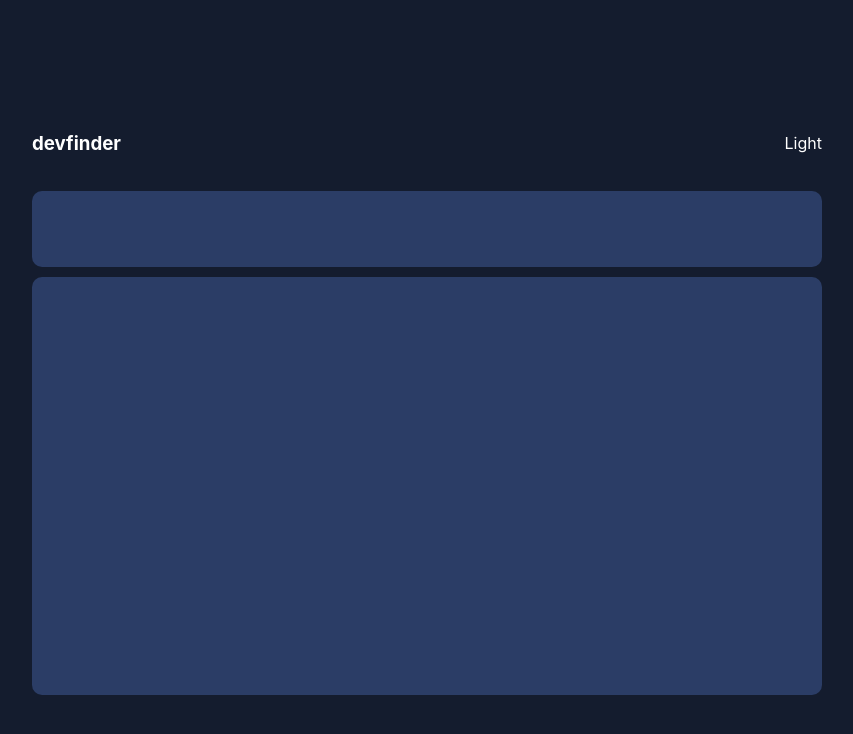
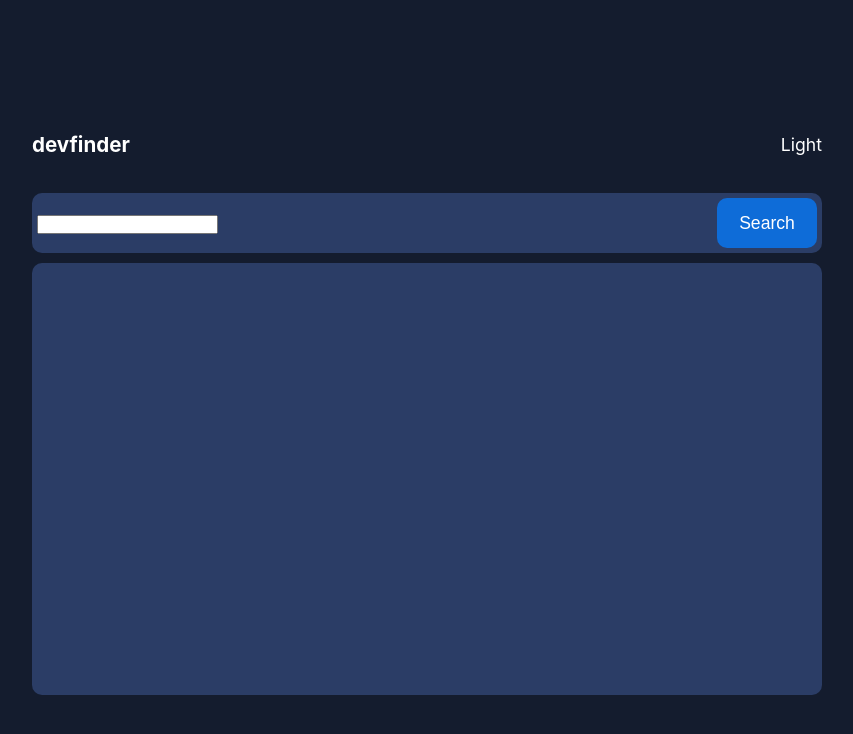
Before and after one commit to OthankQ/github-users, a Next.js app: page / in a window 1280 px wide. Shown: the top 734 px of the page, without its empty margins (213-1066 px from the left). Built offline with nearby package versions, Linux system fonts and the light colour scheme.

Commit message:
add search bar input and button

```diff
--- a/components/SearchBarContainer.tsx
+++ b/components/SearchBarContainer.tsx
@@ -3,16 +3,34 @@ import styled from 'styled-components';
 
 const StyledSearchBarContainer = styled.div`
   width: 100%;
-  height: 80px;
+  height: 60px;
   display: flex;
   justify-content: space-between;
+  align-items: center;
   background-color: #2b3d66;
   border-radius: 10px;
+  padding: 5px;
+
+  .btn-search {
+      min-width: 100px;
+      height: 50px;
+      color: white;
+      border: none;
+      border-radius: 10px;
+      font-size: 1.1rem;
+      background-color: hsl(212,88%,45%);
+  }
 `;
 
 export default function SearchBarContainer() {
   return (
     <StyledSearchBarContainer>
+        <div className="search-input">
+            <input type="text" />
+        </div>
+        <div className="search-button-group">
+            <button className='btn-search'>Search</button>
+        </div>
     </StyledSearchBarContainer>
   );
 };
--- a/components/TitleBarContainer.tsx
+++ b/components/TitleBarContainer.tsx
@@ -8,6 +8,7 @@ const StyledTitleBarContainer = styled.div`
   justify-content: space-between;
   align-items: center;
   color: white;
+  font-size: 1.1rem;
 `;
 
 function TitleBarContainer() {
--- a/styles/globals.css
+++ b/styles/globals.css
@@ -13,4 +13,6 @@ a {
 
 * {
   box-sizing: border-box;
+  padding: 0;
+  margin: 0;
 }
```
